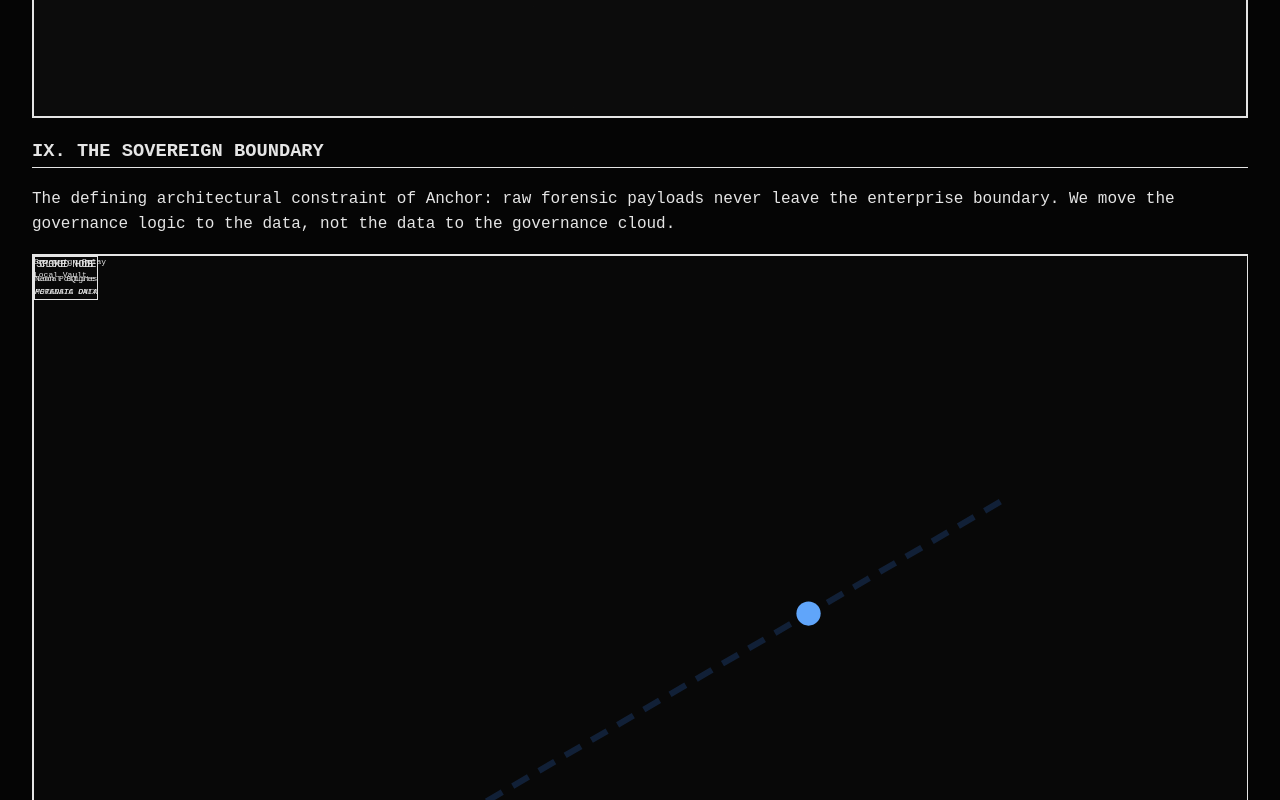
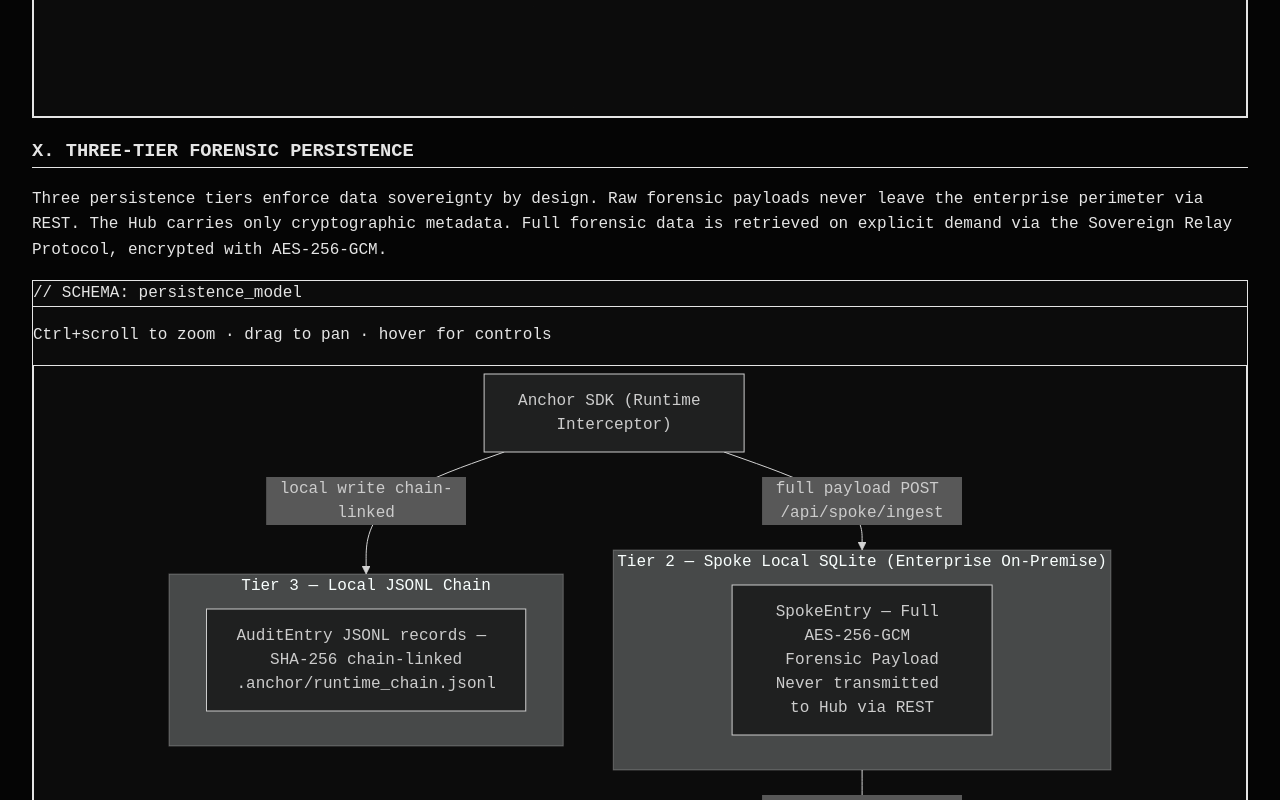
Before and after one commit to AnimusLab/animus-manifesto, a Next.js app: page / in a window 1280 px wide. Shown: the part 9180-9980 px from the top of the page. Built offline with nearby package versions, Linux system fonts and the light colour scheme.

Commit message:
chore: remove SovereignBoundary section from landing page

```diff
--- a/app/page.tsx
+++ b/app/page.tsx
@@ -635,13 +635,6 @@ raise AnchorViolationError(
           </div>
         </section>
 
-        {/* ── SOVEREIGN BOUNDARY VISUALIZATION ────────────────────────────── */}
-        <section className="space-y-4">
-          <h3 className="text-xl text-white mb-2 uppercase tracking-widest border-b border-gray-800 pb-2">IX. The Sovereign Boundary</h3>
-          <p className="text-sm text-gray-400 mb-4">The defining architectural constraint of Anchor: raw forensic payloads never leave the enterprise boundary. We move the governance logic to the data, not the data to the governance cloud.</p>
-          <SovereignBoundary />
-        </section>
-
         {/* ── SECTION X: THREE-TIER PERSISTENCE ───────────────────────────── */}
         <section className="space-y-4">
           <h3 className="text-xl text-white mb-2 uppercase tracking-widest border-b border-gray-800 pb-2">X. Three-Tier Forensic Persistence</h3>
```
